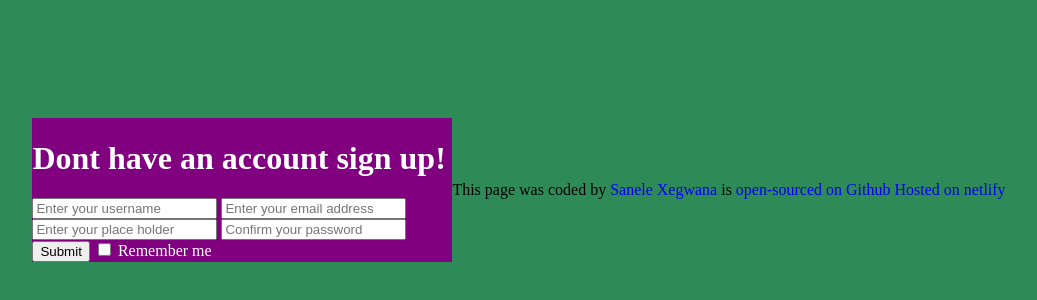
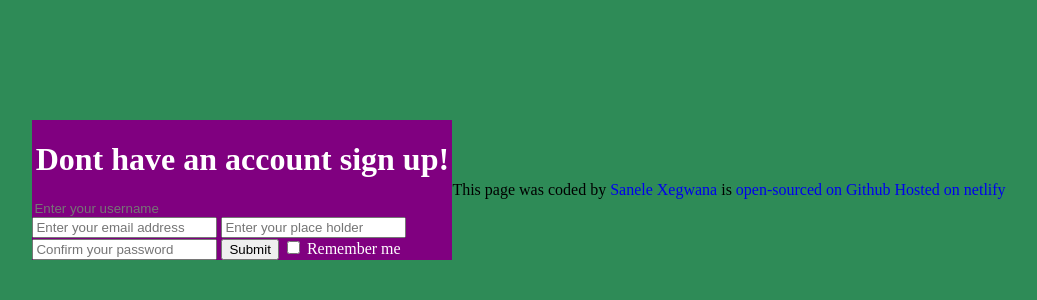
Before and after one commit to Sanele22-blip/form-in-html---css, a plain HTML site: page index.html in a window 1280 px wide. Shown: the part 218-518 px from the top of the page, without its empty margins (121-1158 px from the left). Drawn offline with nearby package versions, Linux system fonts and the light colour scheme.

Commit message:
updated my css

```diff
--- a/src/styles.css
+++ b/src/styles.css
@@ -11,6 +11,18 @@ body {
     background: purple;
     color: white;
 }
+h1 {
+    text-align: center;
+}
+
+.user-data {
+    width: 100%;
+    height: 100;
+    background-color: transparent;
+    border: none;
+    outline: none;
+    border: 2px solid rgba (225, 255, 255, .2);
+}
 
 footer {
     text-align: center;
```
